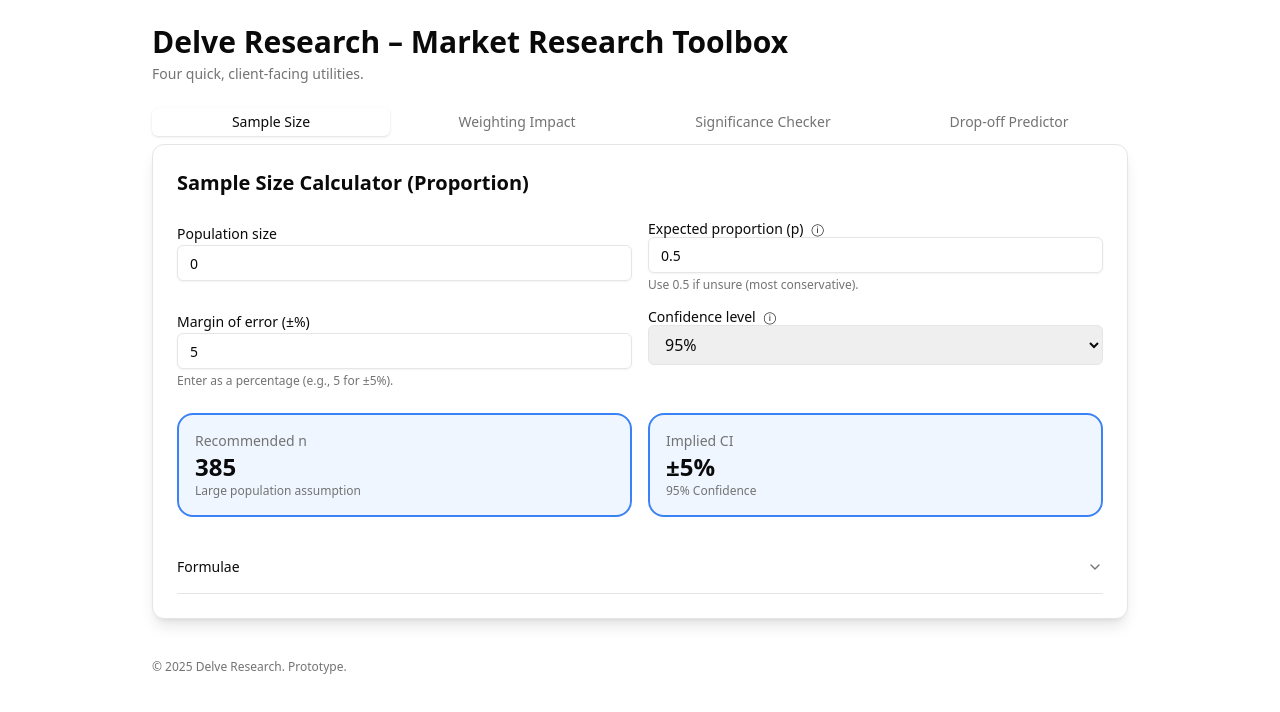
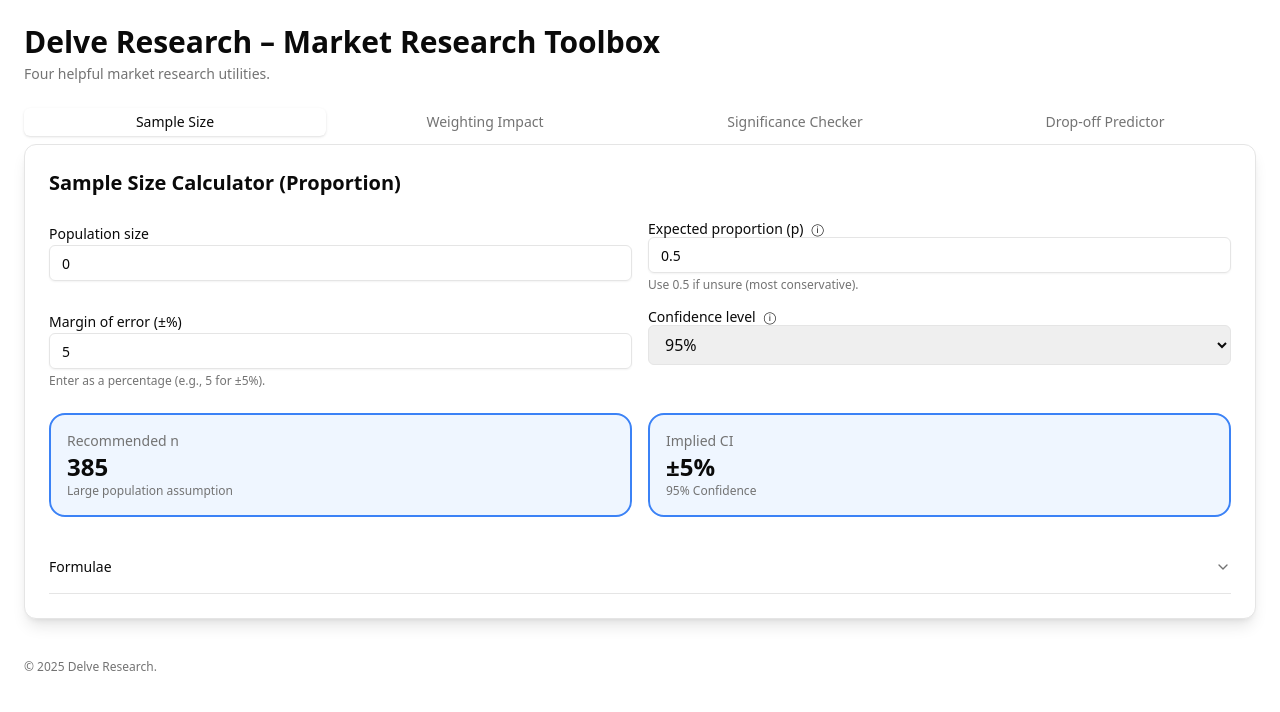
Before and after one commit to delveresearch/delve-toolbox, a Next.js app: page /toolbox in a window 1280 px wide. Shown: the top 712 px of the page. Built offline with nearby package versions, Linux system fonts and the light colour scheme.

Commit message:
Update copy: new subheading and remove Prototype

```diff
--- a/components/MarketResearchToolbox.tsx
+++ b/components/MarketResearchToolbox.tsx
@@ -462,10 +462,10 @@
 
 export default function MarketResearchToolbox() {
   return (
-    <div className="p-6 max-w-5xl mx-auto space-y-6">
+    <div className="p-4 md:p-6 max-w-[1400px] mx-auto space-y-6">
       <header className="space-y-1">
         <h1 className="text-2xl md:text-3xl font-bold">Delve Research – Market Research Toolbox</h1>
-        <p className="text-sm text-muted-foreground">Four quick, client-facing utilities.</p>
+        <p className="text-sm text-muted-foreground">Four helpful market research utilities.</p>
       </header>
       <Tabs defaultValue="ncalc" className="w-full">
         <TabsList className="flex w-full flex-wrap gap-2 bg-transparent p-0 h-auto">
@@ -480,7 +480,7 @@
         <TabsContent value="dropoff"><DropoffPredictor /></TabsContent>
       </Tabs>
       <footer className="text-xs text-muted-foreground pt-4">
-        <p>© {new Date().getFullYear()} Delve Research. Prototype.</p>
+        <p>© {new Date().getFullYear()} Delve Research.</p>
       </footer>
     </div>
   );
```
